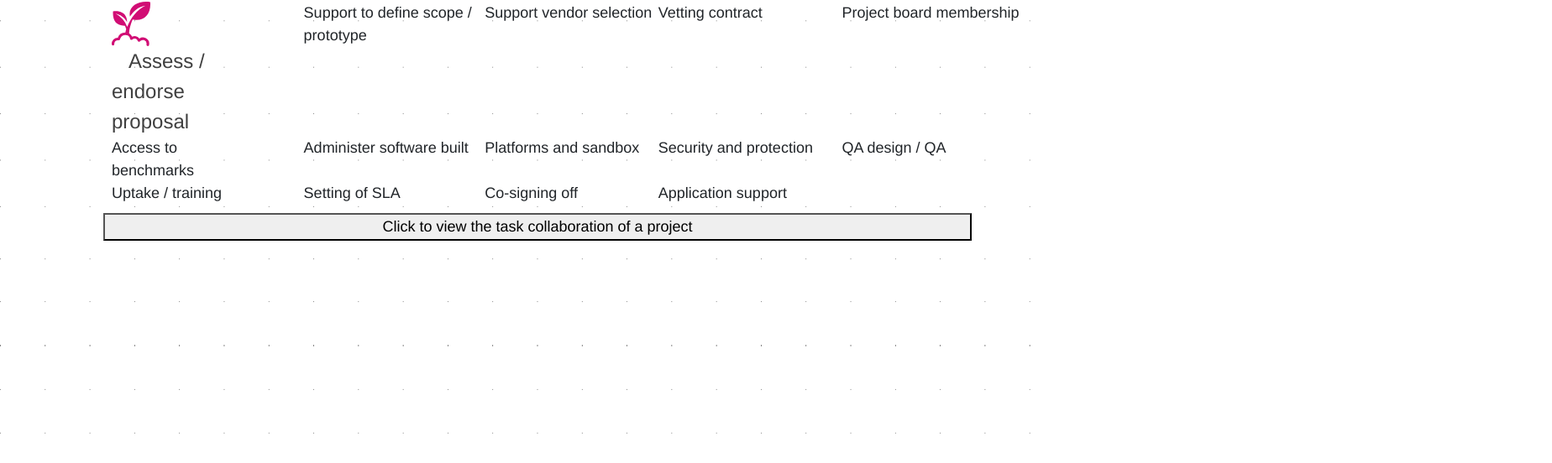
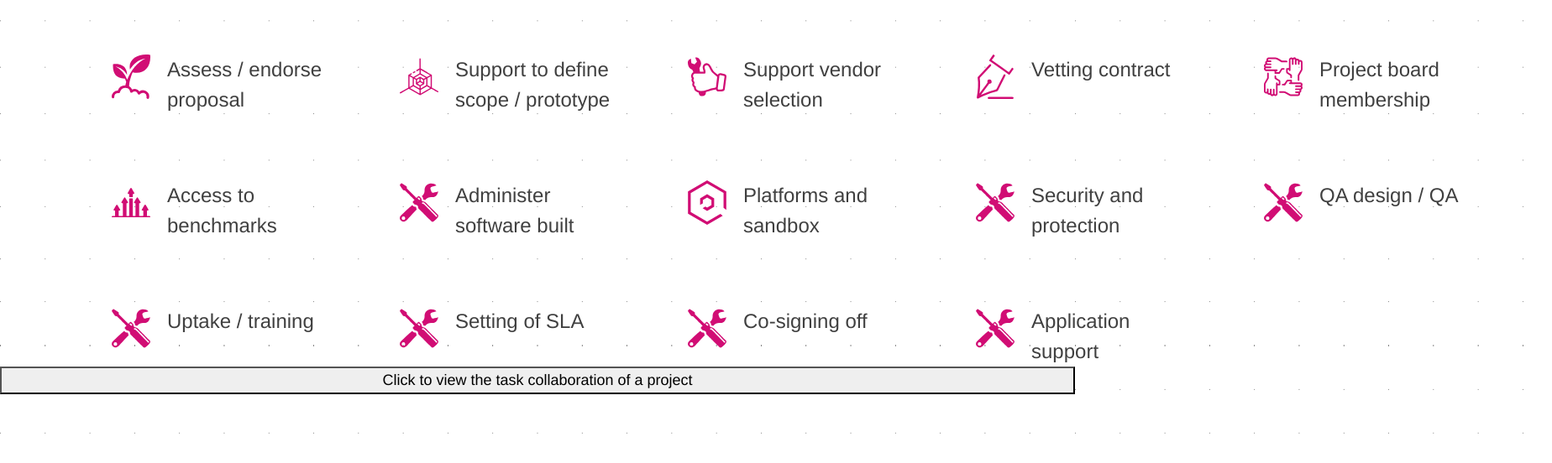
Before and after one commit to Oblivion97/bitsPMUdesign, a plain HTML site: page PMUDesign/p2Index.html in a window 1280 px wide. Shown: the part 308-860 px from the top of the page at 84% size, 1848 px wide, since content can reach past the window. Drawn offline with nearby package versions, Linux system fonts and the light colour scheme.

Commit message:
grid problem

```diff
--- a/PMUDesign/css/p1Index.css
+++ b/PMUDesign/css/p1Index.css
@@ -99,6 +99,10 @@ body,
 .mhPage2ParentDiv {
     height: auto;
     width: 100%;
+
+}
+
+.mhPage2childDiv{
     padding-left: 123px;
     padding-right: 123px;
 }
@@ -144,10 +148,18 @@ body,
     grid-template-columns: auto auto auto auto auto;
     padding: 10px;
     height: auto;
+    margin-top: 63px;
+}
+
+.mhPage2GridRow1,
+.mhPage2GridRow2,
+.mhPage2GridRow3 {
+    display: flex;
+    flex-direction: row;
 }
 
 .grid-item{
-
+    display:flex;
 }
 
 .mhPage2GridItem2,
@@ -164,16 +176,72 @@ body,
     margin-left:85px ;
 }
 
-.mhPage2GridImg1 {
+.mhPage2GridItem6,
+.mhPage2GridItem7,
+.mhPage2GridItem8,
+.mhPage2GridItem9,
+.mhPage2GridItem10,
+.mhPage2GridItem11,
+.mhPage2GridItem12,
+.mhPage2GridItem13,
+.mhPage2GridItem14 {
+    margin-top: 88px;
+}
+
+
+.mhPage2GridImg1,
+.mhPage2GridImg2,
+.mhPage2GridImg3,
+.mhPage2GridImg4,
+.mhPage2GridImg5,
+.mhPage2GridImg6,
+.mhPage2GridImg7,
+.mhPage2GridImg8,
+.mhPage2GridImg9,
+.mhPage2GridImg10,
+.mhPage2GridImg11,
+.mhPage2GridImg12,
+.mhPage2GridImg13,
+.mhPage2GridImg14 {
     height: 53px;
     width: 46px;
     opacity: 100% !important;
 }
 
-.mhPage2GridText1{
+.mhPage2GridText1,
+.mhPage2GridText2,
+.mhPage2GridText3,
+.mhPage2GridText4,
+.mhPage2GridText5,
+.mhPage2GridText6,
+.mhPage2GridText7,
+.mhPage2GridText8,
+.mhPage2GridText9,
+.mhPage2GridText10,
+.mhPage2GridText11,
+.mhPage2GridText12,
+.mhPage2GridText13,
+.mhPage2GridText14 {
     margin-left: 20px;
     width: 192px;
     height: 62px;
     font-size: 24px;
     color: #404040;
 }
+
+.mhPage2GridImageSpan1,
+.mhPage2GridImageSpan2,
+.mhPage2GridImageSpan3,
+.mhPage2GridImageSpan4,
+.mhPage2GridImageSpan5,
+.mhPage2GridImageSpan6,
+.mhPage2GridImageSpan7,
+.mhPage2GridImageSpan8,
+.mhPage2GridImageSpan9,
+.mhPage2GridImageSpan10,
+.mhPage2GridImageSpan11,
+.mhPage2GridImageSpan12,
+.mhPage2GridImageSpan13,
+.mhPage2GridImageSpan14 {
+    width: auto;
+}
--- a/PMUDesign/p2Index.html
+++ b/PMUDesign/p2Index.html
@@ -15,6 +15,7 @@
 
 <body class="mhPage2Background">
     <div class="mhPage2ParentDiv">
+        <div class="mhPage2childDiv">
             <div class="mhpage2Header">
                 <div class="mhPage2FirstHead">
                     <span class="mhPage2FirstHeadText">PMU Service Pack</span>
@@ -28,34 +29,119 @@
 
             <div class="grid-container mhPage2Grid">
 
+
                 <div class="grid-item mhPage2GridItem1">
-                <span><img class="mhPage2GridImg1" src="../PMUDesign/img/SVG/Assess _ endorse proposal.svg" alt=""
-                        srcset=""></span>
+                    <span class="mhPage2GridImageSpan1"><img class="mhPage2GridImg1"
+                            src="../PMUDesign/img/SVG/Assess _ endorse proposal.svg" alt="" srcset=""></span>
 
                     <span class="mhPage2GridText1">Assess / endorse proposal</span>
                 </div>
 
 
 
-            <div class="grid-item mhPage2GridItem2">Support to define scope / prototype</div>
-            <div class="grid-item mhPage2GridItem3">Support vendor selection</div>
-            <div class="grid-item mhPage2GridItem4">Vetting contract</div>
-            <div class="grid-item mhPage2GridItem5">Project board membership</div>
-            <div class="grid-item mhPage2GridItem6">Access to benchmarks</div>
-            <div class="grid-item mhPage2GridItem7">Administer software built</div>
-            <div class="grid-item mhPage2GridItem8">Platforms and sandbox</div>
-            <div class="grid-item mhPage2GridItem9">Security and protection</div>
-            <div class="grid-item mhPage2GridItem10">QA design / QA</div>
-            <div class="grid-item mhPage2GridItem11">Uptake / training</div>
-            <div class="grid-item mhPage2GridItem12">Setting of SLA</div>
-            <div class="grid-item mhPage2GridItem13">Co-signing off</div>
-            <div class="grid-item mhPage2GridItem14">Application support</div>
+                <div class="grid-item mhPage2GridItem2">
+                    <span class="mhPage2GridImageSpan2"><img class="mhPage2GridImg2"
+                            src="../PMUDesign/img/SVG/Support to define scope _ prototype.svg" alt="" srcset=""></span>
 
+                    <span class="mhPage2GridText2">Support to define scope / prototype</span>
+                </div>
+
+                <div class="grid-item mhPage2GridItem3">
+                    <span class="mhPage2GridImageSpan3"><img class="mhPage2GridImg3"
+                            src="../PMUDesign/img/SVG/Support vendor selection.svg" alt="" srcset=""></span>
+
+                    <span class="mhPage2GridText3">Support vendor selection</span>
+                </div>
+
+                <div class="grid-item mhPage2GridItem4">
+                    <span class="mhPage2GridImageSpan4"><img class="mhPage2GridImg4"
+                            src="../PMUDesign/img/SVG/Vetting contract.svg" alt="" srcset=""></span>
+
+                    <span class="mhPage2GridText4">Vetting contract</span>
+                </div>
+
+                <div class="grid-item mhPage2GridItem5">
+                    <span class="mhPage2GridImageSpan5"><img class="mhPage2GridImg5"
+                            src="../PMUDesign/img/SVG/Project board  membership.svg" alt="" srcset=""></span>
+
+                    <span class="mhPage2GridText5">Project board membership</span>
                 </div>
 
 
-        <div class="mhPage2Footer">
-            <button>Click to view the task collaboration of a project</button>
+
+                <div class="grid-item mhPage2GridItem6">
+                    <span class="mhPage2GridImageSpan6"><img class="mhPage2GridImg6"
+                            src="../PMUDesign/img/SVG/Access to benchmarks.svg" alt="" srcset=""></span>
+
+                    <span class="mhPage2GridText6">Access to benchmarks</span>
+                </div>
+
+                <div class="grid-item mhPage2GridItem7">
+                    <span class="mhPage2GridImageSpan7"><img class="mhPage2GridImg7"
+                            src="../PMUDesign/img/SVG/Administer software built.svg" alt="" srcset=""></span>
+
+                    <span class="mhPage2GridText7">Administer software built</span>
+                </div>
+
+                <div class="grid-item mhPage2GridItem8">
+                    <span class="mhPage2GridImageSpan8"><img class="mhPage2GridImg8"
+                            src="../PMUDesign/img/SVG/Platforms and sandbox.svg" alt="" srcset=""></span>
+
+                    <span class="mhPage2GridText8">Platforms and sandbox</span>
+                </div>
+
+                <div class="grid-item mhPage2GridItem9">
+                    <span class="mhPage2GridImageSpan9"><img class="mhPage2GridImg9"
+                            src="../PMUDesign/img/SVG/Administer software built.svg" alt="" srcset=""></span>
+
+                    <span class="mhPage2GridText9">Security and protection</span>
+                </div>
+
+                <div class="grid-item mhPage2GridItem10">
+                    <span class="mhPage2GridImageSpan10"><img class="mhPage2GridImg10"
+                            src="../PMUDesign/img/SVG/Administer software built.svg" alt="" srcset=""></span>
+
+                    <span class="mhPage2GridText10">QA design / QA</span>
+                </div>
+
+
+
+                <div class="grid-item mhPage2GridItem11">
+                    <span class="mhPage2GridImageSpan11"><img class="mhPage2GridImg11"
+                            src="../PMUDesign/img/SVG/Administer software built.svg" alt="" srcset=""></span>
+
+                    <span class="mhPage2GridText11">Uptake / training</span>
+                </div>
+
+                <div class="grid-item mhPage2GridItem12">
+                    <span class="mhPage2GridImageSpan12"><img class="mhPage2GridImg12"
+                            src="../PMUDesign/img/SVG/Administer software built.svg" alt="" srcset=""></span>
+
+                    <span class="mhPage2GridText12">Setting of SLA</span>
+                </div>
+
+                <div class="grid-item mhPage2GridItem13">
+                    <span class="mhPage2GridImageSpan13"><img class="mhPage2GridImg13"
+                            src="../PMUDesign/img/SVG/Administer software built.svg" alt="" srcset=""></span>
+
+                    <span class="mhPage2GridText13">Co-signing off</span>
+                </div>
+
+                <div class="grid-item mhPage2GridItem14">
+                    <span class="mhPage2GridImageSpan14"><img class="mhPage2GridImg14"
+                            src="../PMUDesign/img/SVG/Administer software built.svg" alt="" srcset=""></span>
+
+                    <span class="mhPage2GridText14">Application support</span>
+                </div>
+
+
+
+            </div>
+        </div>
+
+
+        <div class="mhPage2child2Div">
+            <button class="mhPage2footerButton">Click to view the task collaboration of a project</button>
         </div>
     </div>
 
```
Lines whose indentation alone changed are shown as unchanged.
